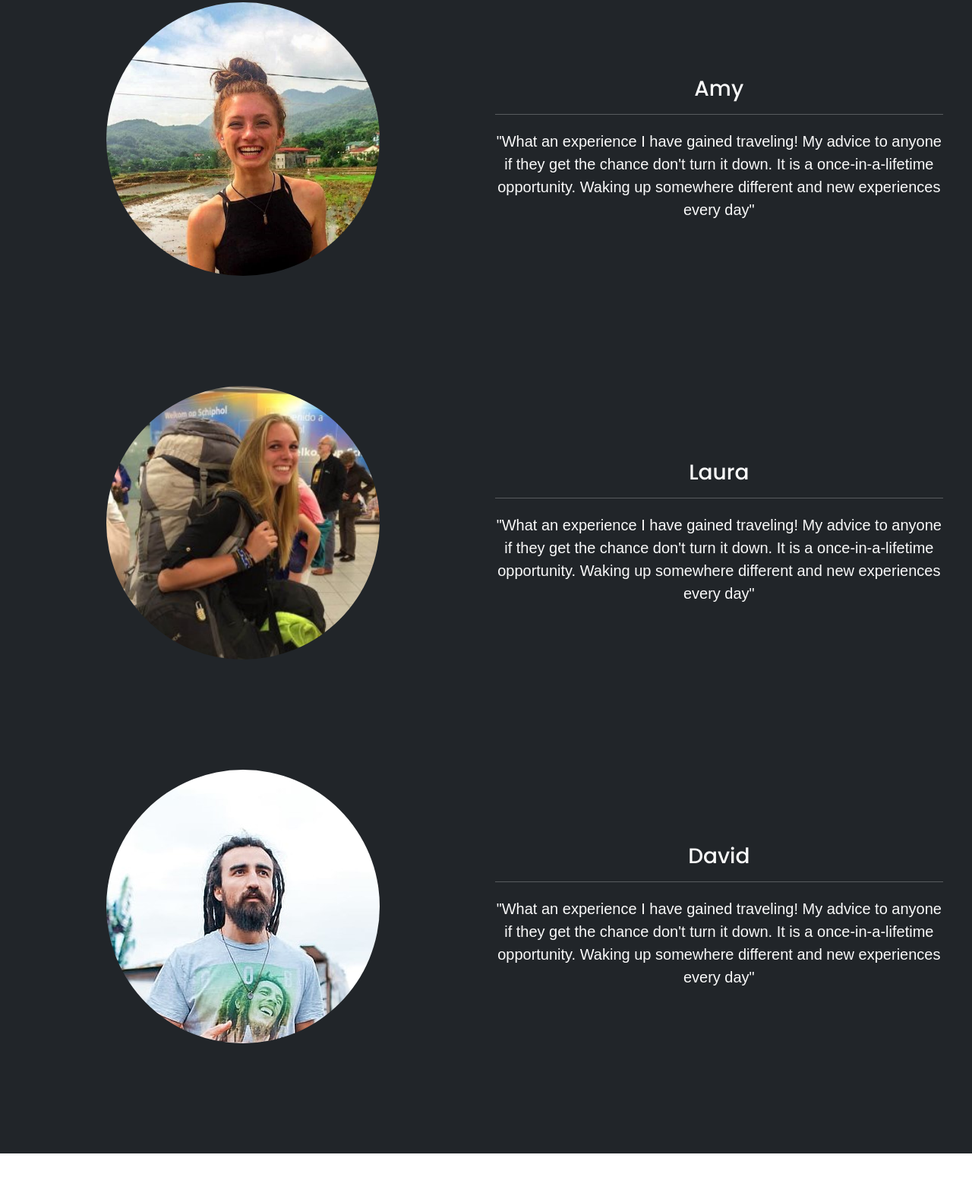
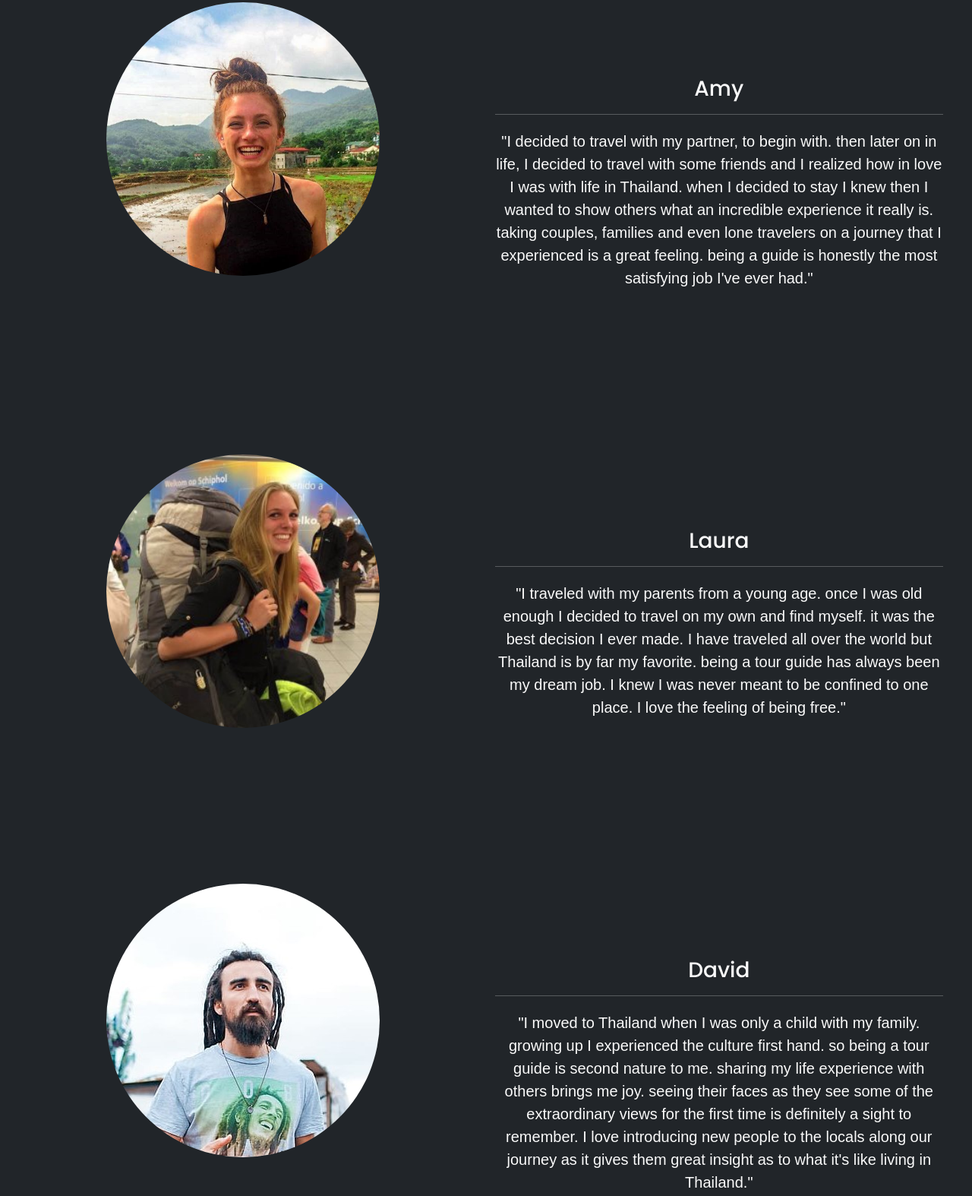
Before and after one commit to jtc1995/HTML-CSS-Project, a plain HTML site: page about.html in a window 1280 px wide. Shown: the part 863-2437 px from the top of the page at 76% size. Before the commit the page ends 2381 px from the top, so only its background shows below. Drawn offline with nearby package versions, Linux system fonts and the light colour scheme; a web font is replaced by a local one.

Commit message:
added tour guide quotes

```diff
--- a/about.html
+++ b/about.html
@@ -49,7 +49,7 @@
         <div class="container-fluid bg-dark">
             <div class="row">
                 <div class="col-12 text-center des-heading">
-                    <h2>Meet Us  <i class="fa fa-handshake-o" aria-hidden="true"></i>
+                    <h2>Meet Us <i class="fa fa-handshake-o" aria-hidden="true"></i>
                     </h2>
                 </div>
                 <br class="block-divder">
@@ -59,9 +59,12 @@
                 <div class="col-sm-6 exp">
                     <h3 class="q-heading text-center">Amy</h3>
                     <hr class="block-divider">
-                    <p class="q-text text-center">"What an experience I have gained traveling! My advice to anyone if
-                        they get the chance don't turn it down. It is a once-in-a-lifetime opportunity. Waking up
-                        somewhere different and new experiences every day"
+                    <p class="q-text text-center">"I decided to travel with my partner, to begin with. then later on in
+                        life, I decided to travel with some friends and I realized how in love I was with life in
+                        Thailand. when I decided to stay I knew then I wanted to show others what an incredible
+                        experience it really is. taking couples, families and even lone travelers on a journey that I
+                        experienced is a great feeling. being a guide is honestly the most satisfying job I've ever
+                        had."
                     </p>
                 </div>
 
@@ -81,9 +84,11 @@
                 <div class="col-sm-6 exp">
                     <h3 class="q-heading text-center">Laura</h3>
                     <hr class="block-divider">
-                    <p class="q-text text-center">"What an experience I have gained traveling! My advice to anyone if
-                        they get the chance don't turn it down. It is a once-in-a-lifetime opportunity. Waking up
-                        somewhere different and new experiences every day"
+                    <p class="q-text text-center">"I traveled with my parents from a young age. once I was old enough I
+                        decided to travel on my own and find myself. it was the best decision I ever made. I have
+                        traveled all over the world but Thailand is by far my favorite. being a tour guide has always
+                        been my dream job. I knew I was never meant to be confined to one place. I love the feeling of
+                        being free."
                     </p>
                 </div>
 
@@ -103,9 +108,12 @@
                 <div class="col-sm-6 exp">
                     <h3 class="q-heading text-center">David</h3>
                     <hr class="block-divider">
-                    <p class="q-text text-center">"What an experience I have gained traveling! My advice to anyone if
-                        they get the chance don't turn it down. It is a once-in-a-lifetime opportunity. Waking up
-                        somewhere different and new experiences every day"
+                    <p class="q-text text-center">"I moved to Thailand when I was only a child with my family. growing
+                        up I experienced the culture first hand. so being a tour guide is second nature to me. sharing
+                        my life experience with others brings me joy. seeing their faces as they see some of the
+                        extraordinary views for the first time is definitely a sight to remember. I love introducing new
+                        people to the locals along our journey as it gives them great insight as to what it's like
+                        living in Thailand."
                     </p>
                 </div>
 
```
Lines whose indentation alone changed are shown as unchanged.
